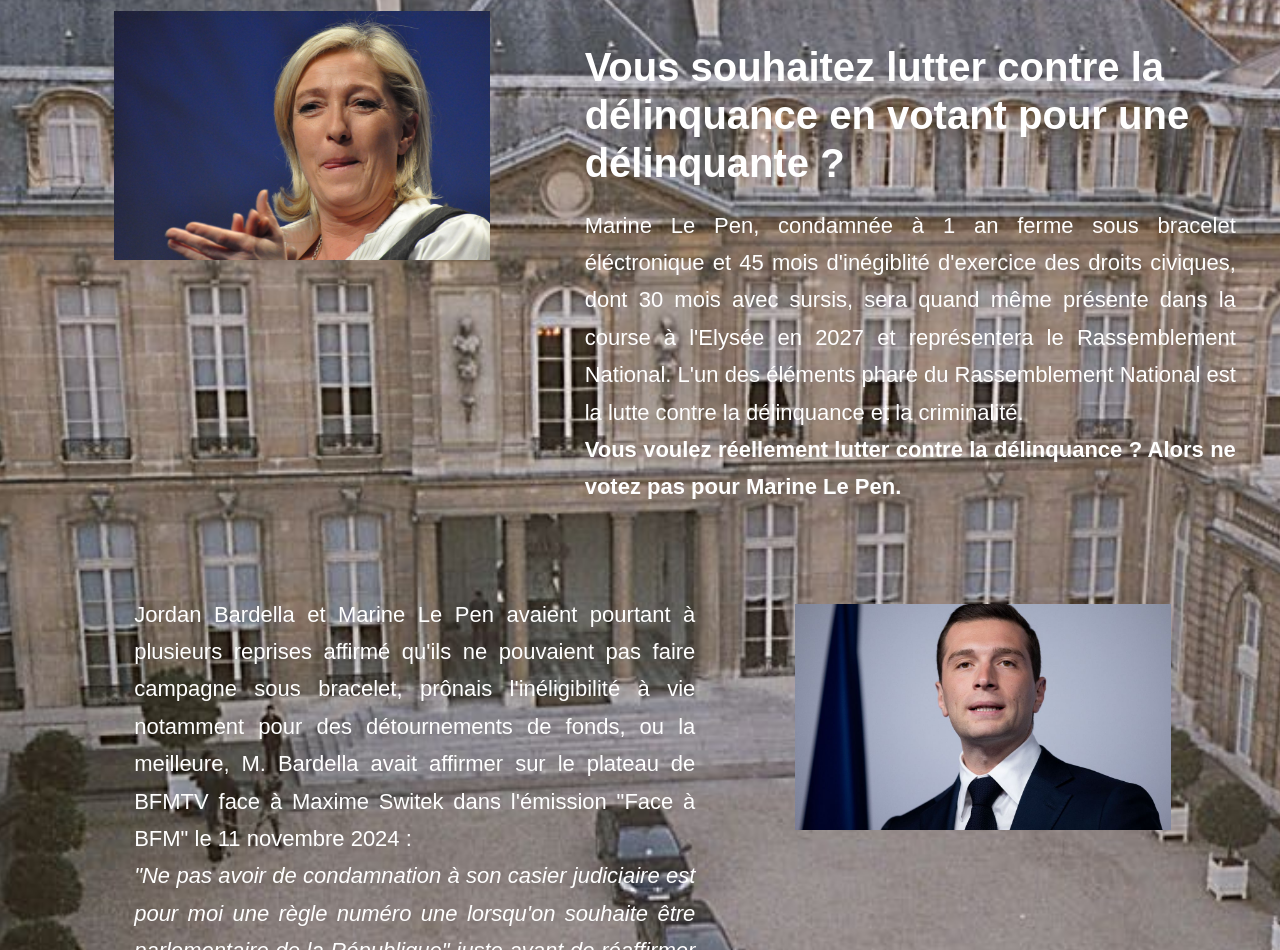
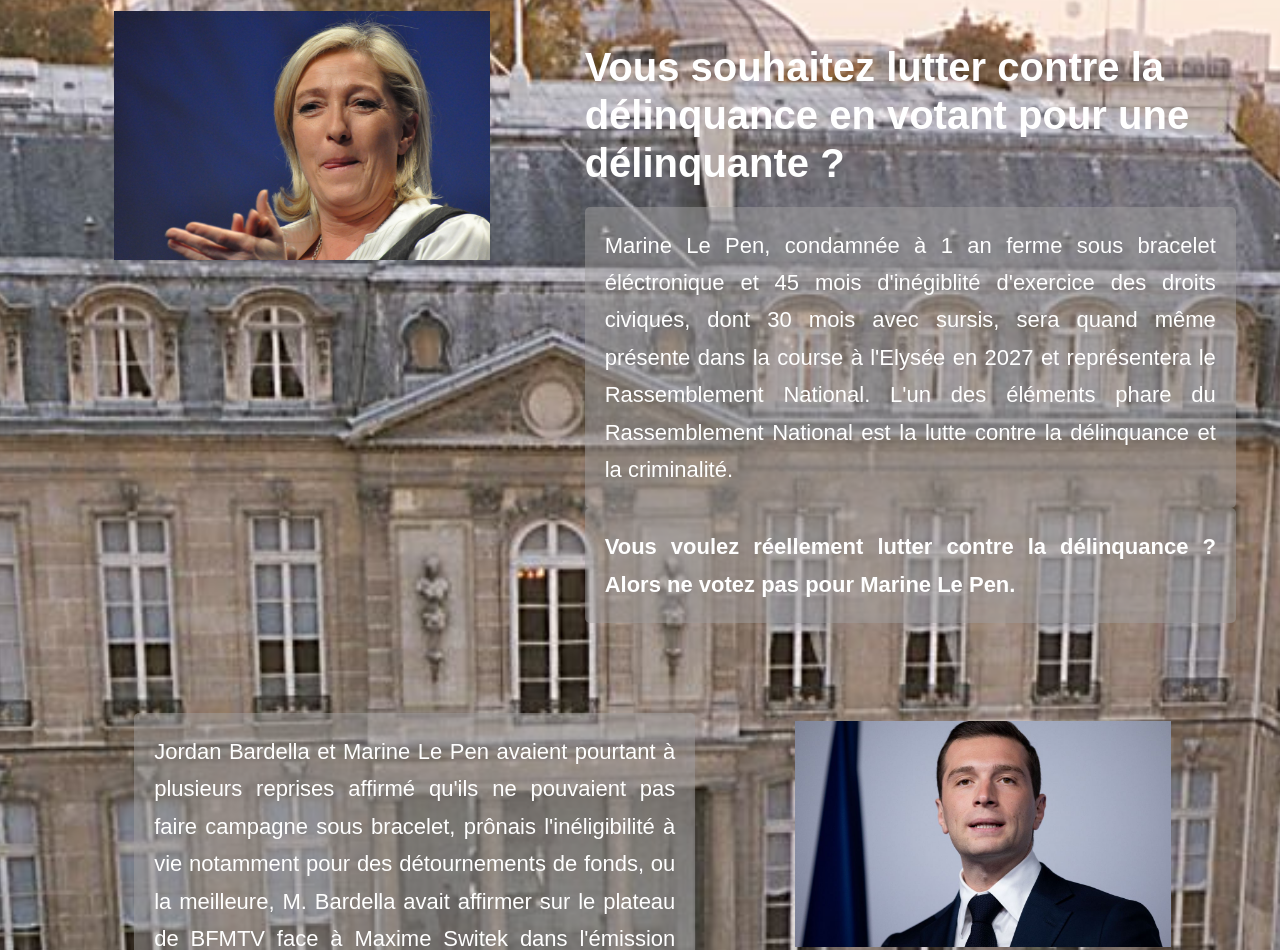
Before and after one commit to Synthegr1/Marine-Le-Pen-2027-LFI, a plain HTML site: page index.html in a window 1280 px wide. Shown: the part 910-1860 px from the top of the page. Drawn offline with Linux system fonts and the light colour scheme.

Commit message:
Restore CSS styles for layout and design

```diff
--- a/styles.css
+++ b/styles.css
@@ -290,3 +290,10 @@
     font-size: 2rem;
     margin-bottom: 15px;
 }
+p{
+    background-color: rgb(160, 158, 158, 0.5);
+    border-radius: 5px;
+    padding: 0 20px;
+    padding-top: 20px;
+    padding-bottom: 20px;
+}
```
